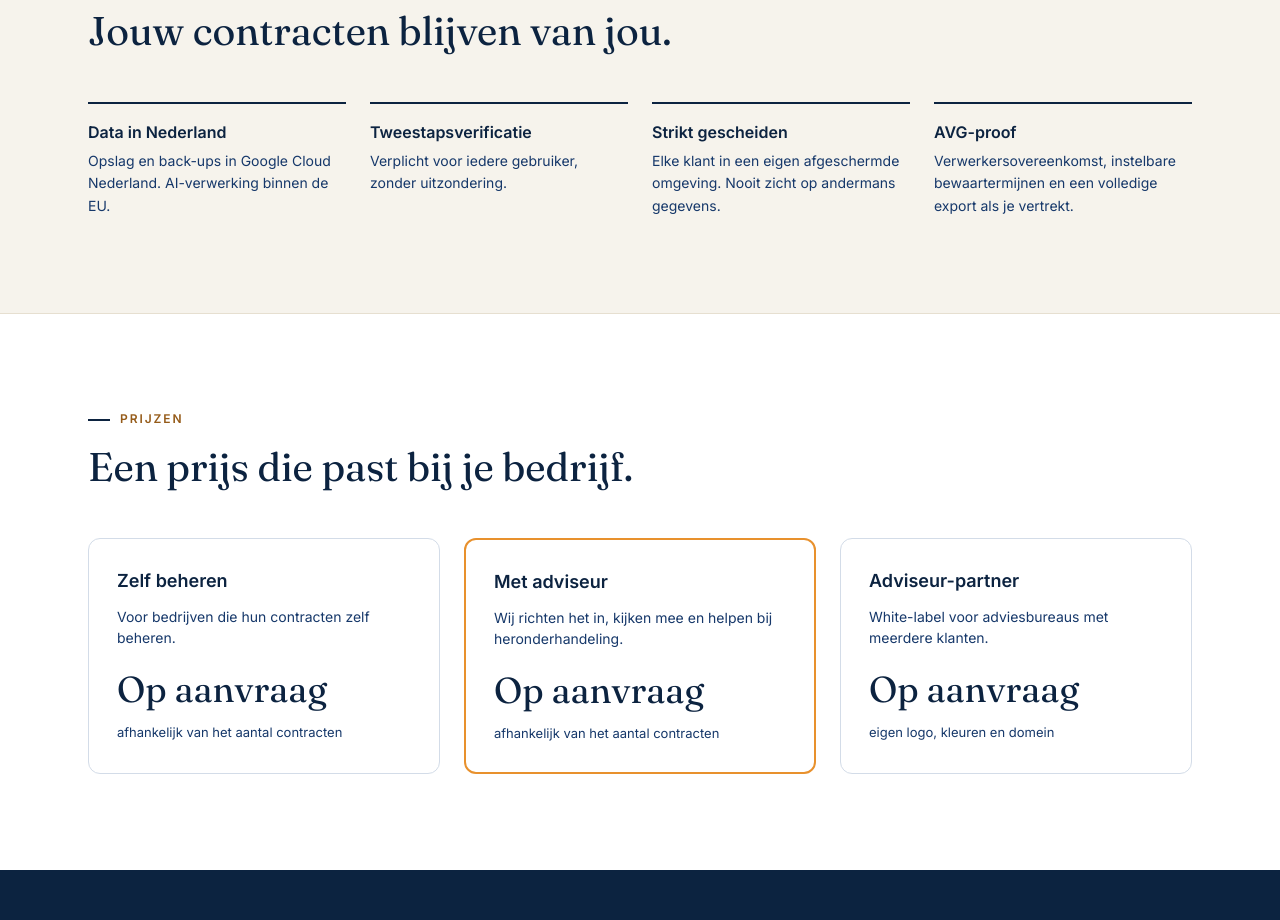
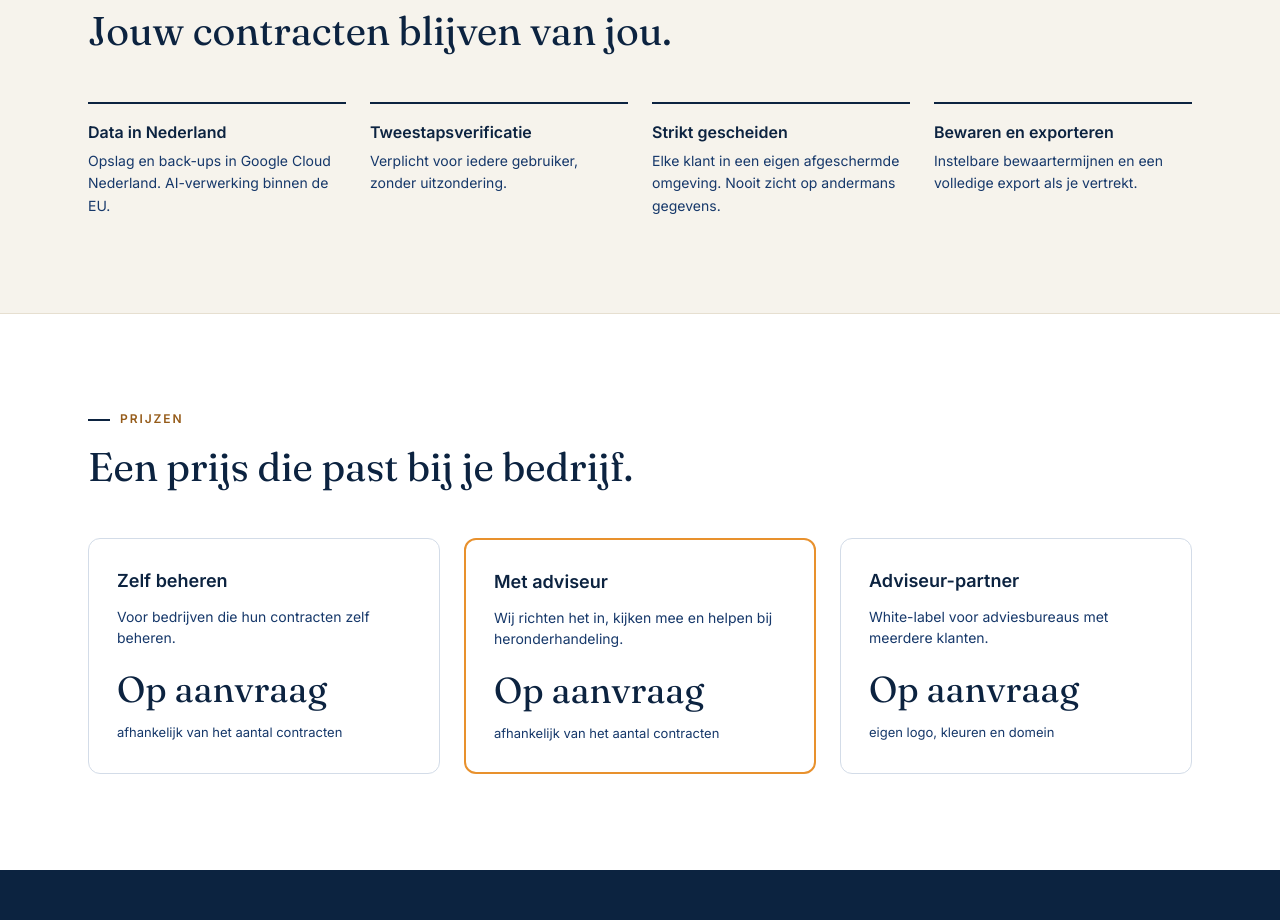
Before and after one commit to Rene-Linden/scm-contractmanagement-website, a plain HTML site: page index.html in a window 1280 px wide. Shown: the part 3740-4660 px from the top of the page. Drawn offline with Linux system fonts and the light colour scheme.

Commit message:
Geen AVG-claim zolang de verwerkersovereenkomst er niet is
Co-Authored-By: Claude Opus 5.5 <noreply@anthropic.com>

```diff
--- a/index.html
+++ b/index.html
@@ -182,7 +182,7 @@
       <div><h3>Data in Nederland</h3><p>Opslag en back-ups in Google Cloud Nederland. AI-verwerking binnen de EU.</p></div>
       <div><h3>Tweestapsverificatie</h3><p>Verplicht voor iedere gebruiker, zonder uitzondering.</p></div>
       <div><h3>Strikt gescheiden</h3><p>Elke klant in een eigen afgeschermde omgeving. Nooit zicht op andermans gegevens.</p></div>
-      <div><h3>AVG-proof</h3><p>Verwerkersovereenkomst, instelbare bewaartermijnen en een volledige export als je vertrekt.</p></div>
+      <div><h3>Bewaren en exporteren</h3><p>Instelbare bewaartermijnen en een volledige export als je vertrekt.</p></div>
     </div>
   </section>
 
```
